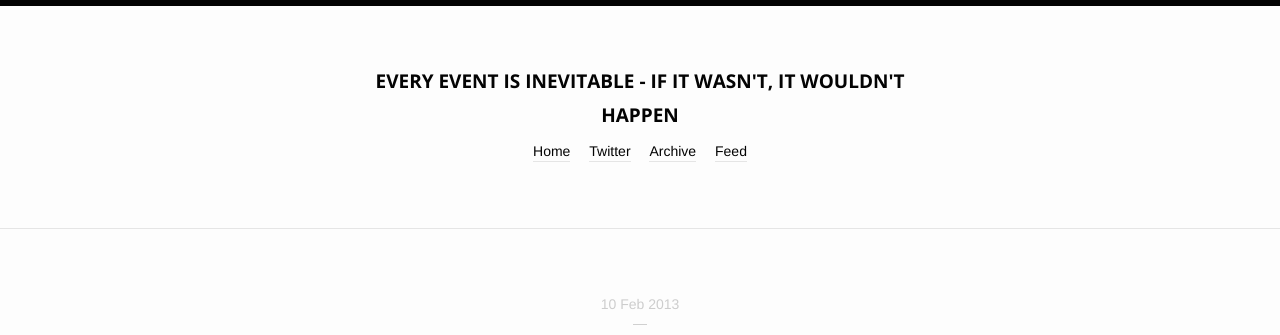
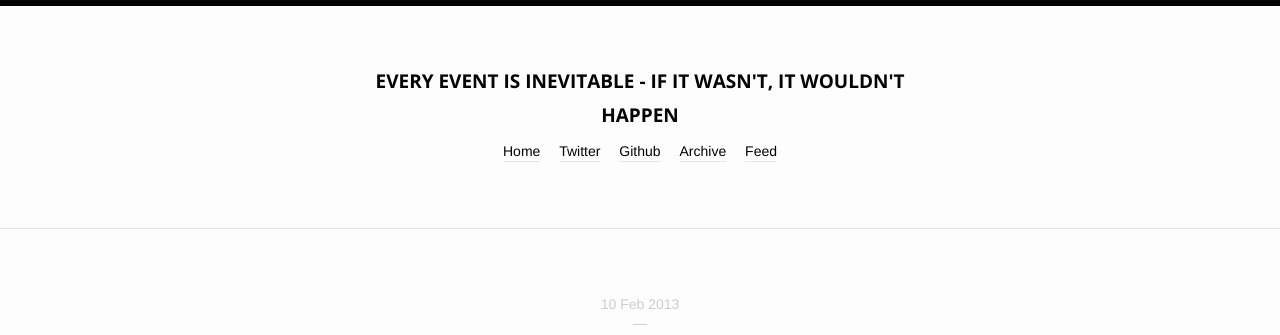
Before and after one commit to england/england.github.com, a Jekyll site: the page built from index.html, in a window 1280 px wide. Shown: the top 335 px of the page. Built offline with Jekyll 4.4.1, drawn with Linux system fonts in a browser that asks for light colours; nearby versions of some CDN libraries; Markdown is read by kramdown in place of the engine named in the settings; the list of posts is cut into pages by our own code.

Commit message:
test ssh origin

```diff
--- a/_config.yml
+++ b/_config.yml
@@ -20,3 +20,4 @@ title: takidashi
 description: "Every event is inevitable - if it wasn't, it wouldn't happen"
 author: england
 twitter: https://twitter.com/englandpost
+github: https://github.com/england
--- a/_includes/nav.html
+++ b/_includes/nav.html
@@ -2,6 +2,7 @@
   <ul>
     <li><a href="/">Home</a></li>
     <li><a href="{{site.twitter}}">Twitter</a></li>
+    <li><a href="{{site.github}}">Github</a></li>
     <li><a href="/archive.html">Archive</a></li>
     <li><a href="/atom.xml">Feed</a></li>
   </ul>
```
